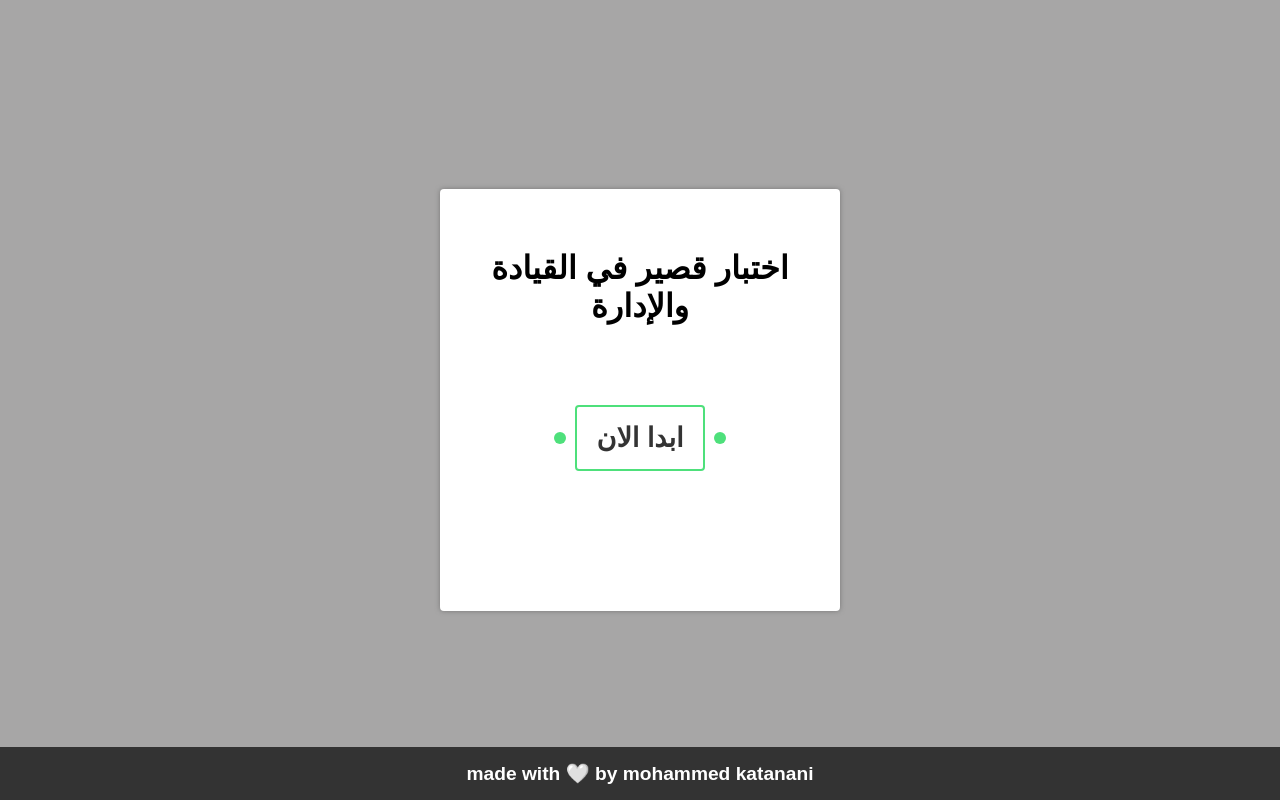
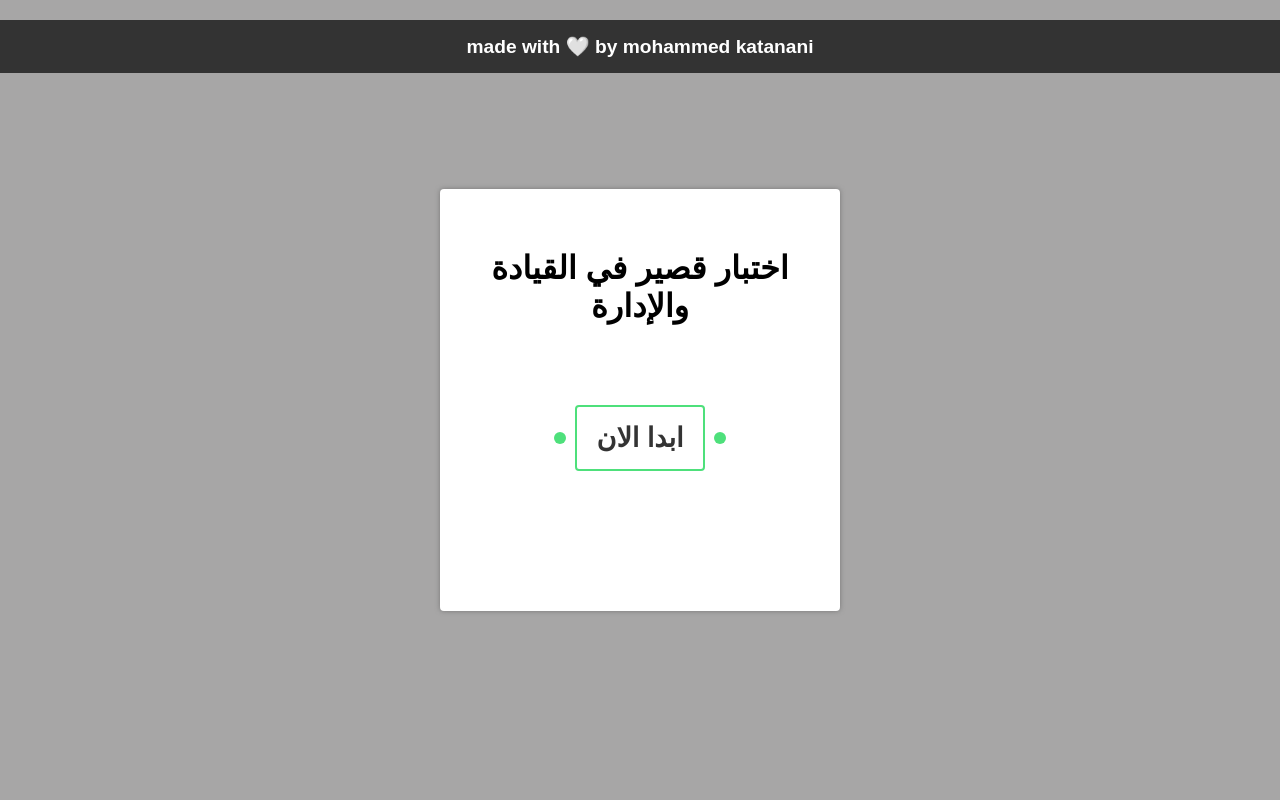
Before and after one commit to Mohammed-katanani/quiz, a plain HTML site: page index.html in a window 1280 px wide. Drawn offline with Linux system fonts and the light colour scheme.

Commit message:
Add files via upload

```diff
--- a/quze.css
+++ b/quze.css
@@ -318,14 +318,14 @@ aside {
   }
 }
 footer{
-  position:absolute;
   width: 100%;
   color: #fff;
   font-size: 1.2rem;
-  bottom: 0;
+  /* bottom: 0; */
   text-align: center;
   font-weight: bold;
   padding: 15px 20px;
   margin: 20px auto 0;
   background-color: #333;
+  z-index: 99;
 }
```
